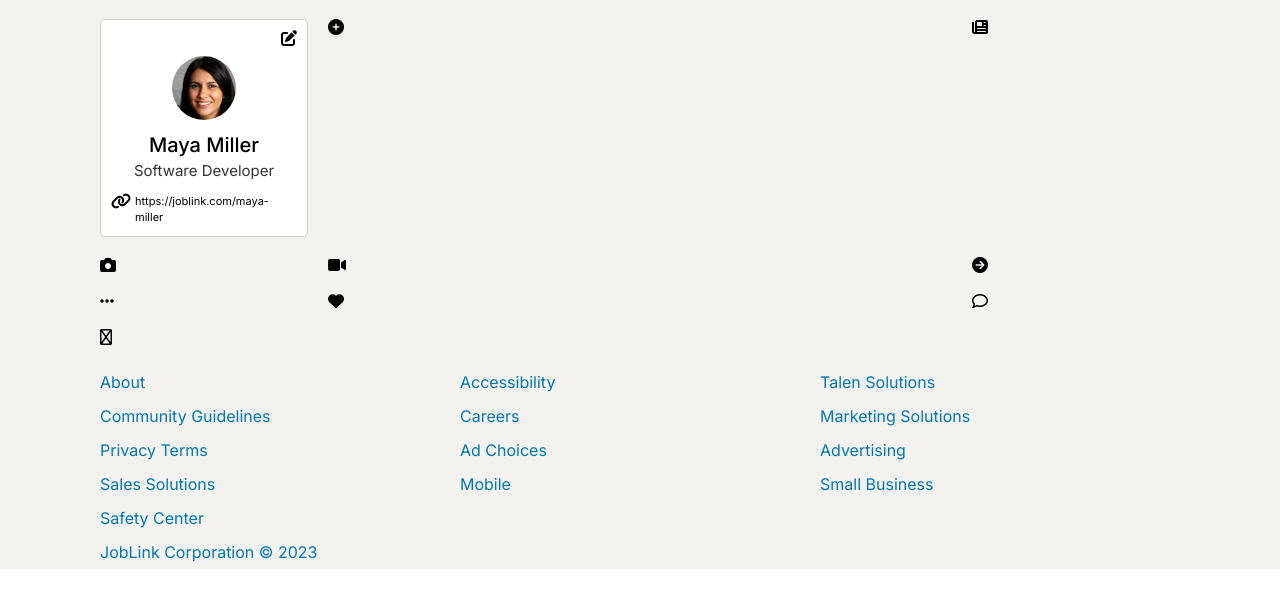
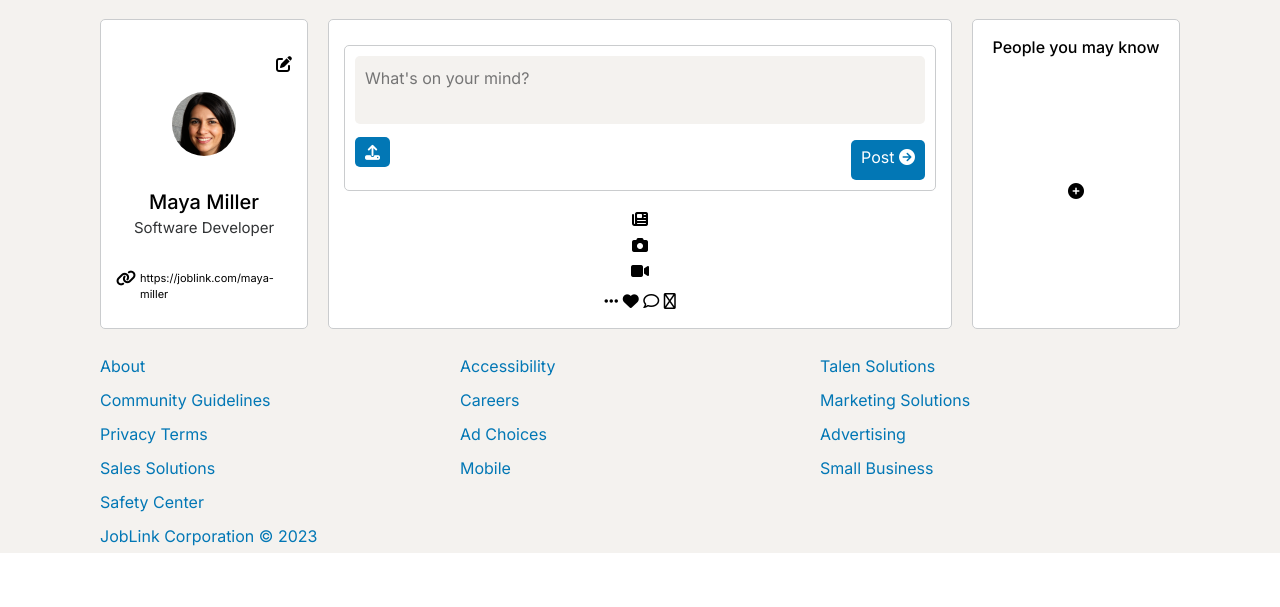
Before and after one commit to Wellfc/joblink, a plain HTML site: page home.html in a window 1280 px wide. Shown: the part 51-658 px from the top of the page. Drawn offline with Linux system fonts and the light colour scheme.

Commit message:
Update home.css and home.html

```diff
--- a/assets/styles/home.css
+++ b/assets/styles/home.css
@@ -1,4 +1,6 @@
 @import url(./global.css);
+
+/* ! Header ----------------------------------------------------------------- */
 
 header {
   padding: 0.5rem 0;
@@ -75,7 +77,7 @@ header div {
   border-bottom: 1px solid var(--joblink-blue);
 }
 
-/* ! Main */
+/* ! Main ------------------------------------------------------------------- */
 
 main {
   background-color: var(--lighter-gray);
@@ -88,6 +90,8 @@ main {
   gap: 2rem;
 }
 
+/* * Profile Card ----------------------------------------------------------- */
+
 .profile-card-container {
   display: grid;
   place-items: center;
@@ -95,7 +99,7 @@ main {
   background-color: var(--white);
   border: 1px solid var(--light-gray);
   border-radius: 0.5rem;
-  padding: 1rem;
+  padding: 1.5rem;
 }
 
 .fa-pen-to-square {
@@ -135,7 +139,88 @@ main {
   font-size: 1.1rem;
 }
 
-/* ! Footer */
+/* * Posting area ----------------------------------------------------------- */
+
+.posting-area-container {
+  display: grid;
+  place-items: start center;
+  gap: 1rem 0;
+  background-color: var(--white);
+  border: 1px solid var(--light-gray);
+  border-radius: 0.5rem;
+  padding: 1.5rem;
+}
+
+.posting-form {
+  width: 100%;
+  padding: 1rem;
+  border: 1px solid var(--light-gray);
+  border-radius: 5px;
+  margin: 1rem auto;
+  display: flex;
+  flex-direction: column;
+  gap: 1rem;
+}
+
+.posting-input-container textarea {
+  width: 100%;
+  resize: none;
+  border: none;
+  background-color: var(--lighter-gray);
+  color: var(--black);
+  padding: 1rem;
+  border-radius: 0.5rem;
+}
+
+.input-file input {
+  display: none;
+}
+
+.posting-box-footer-container {
+  display: flex;
+	justify-content: space-between;
+	align-items: center;
+}
+
+.posting-box-footer-container div {
+	height: 4rem;
+}
+
+.file-label,
+.post-button-container {
+  padding: 0.5rem 1rem;
+  cursor: pointer;
+  background-color: var(--joblink-blue);
+  color: var(--white);
+  border-radius: 0.5rem;
+}
+
+.fa-upload {
+	font-size: 1.5rem;
+}
+
+.file-label:hover,
+.post-button-container:hover {
+  background-color: var(--joblink-blue-dark);
+}
+
+/* * People you may know ---------------------------------------------------- */
+
+.people-you-may-know-container {
+  display: grid;
+  place-items: start center;
+  gap: 1rem 0;
+  background-color: var(--white);
+  border: 1px solid var(--light-gray);
+  border-radius: 0.5rem;
+  padding: 1.5rem;
+}
+
+.people-you-may-know-container p {
+  font-weight: 500;
+}
+
+/* ! Footer ----------------------------------------------------------------- */
 
 footer {
   color: var(--joblink-blue);
--- a/home.html
+++ b/home.html
@@ -99,18 +99,44 @@
 						<a href="#">https://joblink.com/maya-miller</a>
 					</div>
 				</div>
-				<!-- People you may know -->
-				<i class="fa-solid fa-circle-plus"></i>
+				<!-- Posting area -->
+				<div class="posting-area-container">
 					<!-- Posting module -->
+					<form class="posting-form">
+						<div class="posting-input-container">
+							<textarea name="posting" id="posting" placeholder="What's on your mind?"></textarea>
+						</div>
+						<div class="posting-box-footer-container">
+							<div class="input-file">
+								<label for="file" class="file-label">
+									<i class="fas fa-upload"></i>
+									<input type="file" id="file" name="file" multiple>
+								</label>
+							</div>
+							<div class="selected-image-feedback">
+							</div>
+							<div class="post-button-container">
+								<input type="button">Post</input>
+								<i class="fa-solid fa-circle-arrow-right"></i>
+							</div>
+						</div>
+					</form>
 					<i class="fa-solid fa-newspaper"></i>
 					<i class="fa-solid fa-camera"></i>
 					<i class="fa-solid fa-video"></i>
-				<i class="fa-solid fa-circle-arrow-right"></i>
+					<div class="posting-area-past-posts-container">
 						<!-- Post -->
 						<i class="fa-solid fa-ellipsis"></i>
 						<i class="fa-solid fa-heart"></i>
 						<i class="fa-regular fa-comment"></i>
 						<i class="fa-regular fa-share-nodes"></i>
+					</div>
+				</div>
+				<!-- People you may know -->
+				<div class="people-you-may-know-container">
+					<p>People you may know</p>
+					<i class="fa-solid fa-circle-plus"></i>
+				</div>
 			</div>
 		</div>
 	</main>
```
Lines whose indentation alone changed are shown as unchanged.
